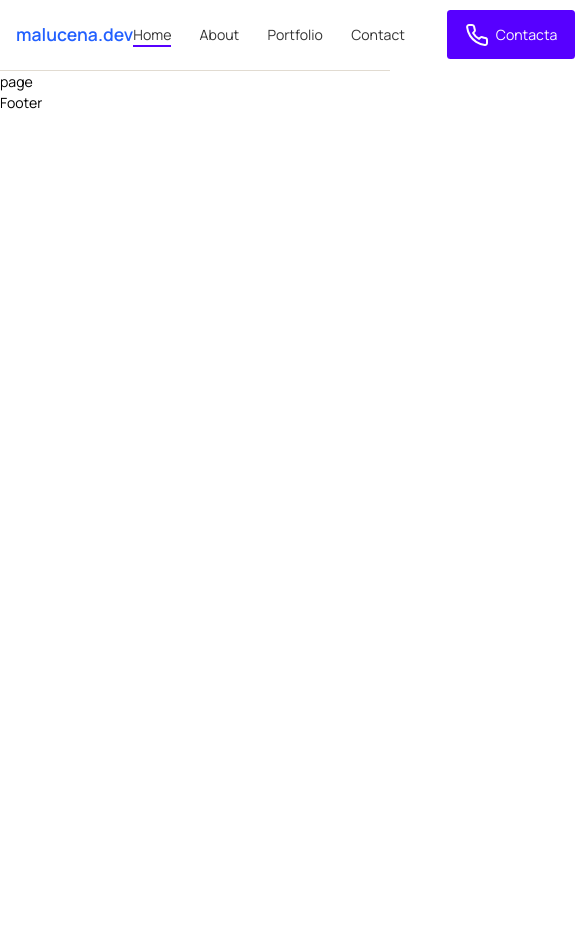
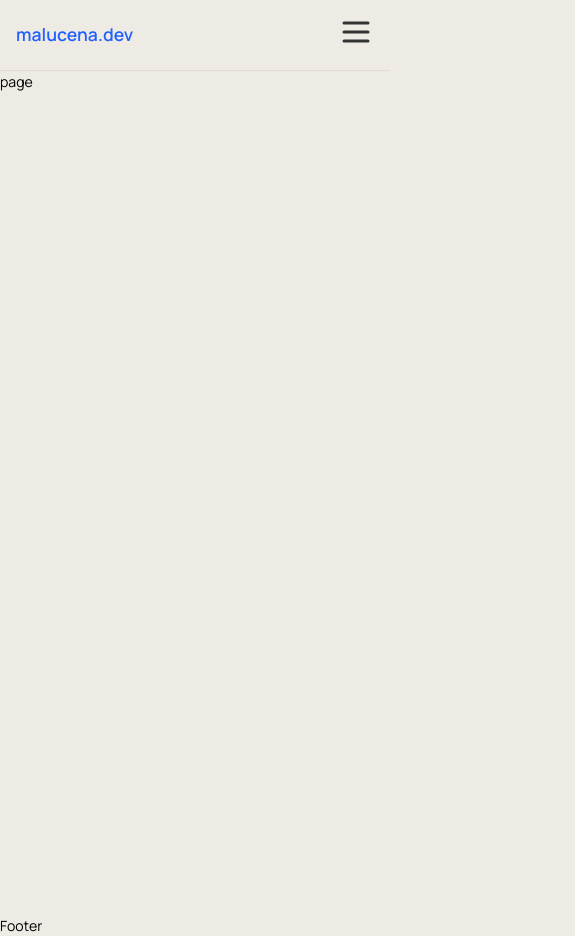
Before and after one commit to m4lucen4/portfolio, a Next.js app: page / in a window 390 px wide. Shown: the whole page, 575 px wide, since content can reach past the window. Before the commit the page ends 844 px from the top, so only its background shows below. Built offline with nearby package versions, Linux system fonts and the light colour scheme.

Commit message:
feat: mobile menu

```diff
--- a/app/(root)/layout.tsx
+++ b/app/(root)/layout.tsx
@@ -6,7 +6,7 @@ const layout = ({ children }: { children: React.ReactNode }) => {
   return (
     <>
       <Header />
-      {children}
+      <main className="min-h-screen">{children}</main>
       <Footer />
     </>
   );
--- a/app/layout.tsx
+++ b/app/layout.tsx
@@ -1,12 +1,12 @@
-import type { Metadata } from "next";
-import { Inter, Manrope } from "next/font/google";
-import "./globals.css";
+import type { Metadata } from 'next';
+import { Inter, Manrope } from 'next/font/google';
+import './globals.css';
 
-const manrope = Manrope({ subsets: ["latin"] });
+const manrope = Manrope({ subsets: ['latin'] });
 
 export const metadata: Metadata = {
-  title: "Portfolio malucena.dev",
-  description: "Development with Next.js and TypeScript",
+  title: 'Portfolio malucena.dev',
+  description: 'Development with Next.js and TypeScript',
 };
 
 export default function RootLayout({
@@ -15,8 +15,8 @@ export default function RootLayout({
   children: React.ReactNode;
 }>) {
   return (
-    <html lang="en">
-      <body className={manrope.className}>{children}</body>
+    <html lang="es">
+      <body className={`bg-peach-600 ${manrope.className}`}>{children}</body>
     </html>
   );
 }
--- a/components/Header.tsx
+++ b/components/Header.tsx
@@ -3,6 +3,7 @@ import Link from 'next/link';
 import React from 'react';
 import NavLink from './NavLink';
 import { Phone } from 'lucide-react';
+import MobileMenu from './MobileMenu';
 
 const Header = () => {
   return (
@@ -10,7 +11,7 @@ const Header = () => {
       <Link href="/">
         <h5 className="text-blue text-xl font-semibold">malucena.dev</h5>
       </Link>
-      <nav className="flex items-center gap-12">
+      <nav className="flex items-center gap-12 max-tablet:hidden">
         <ul className="flex item-center gap-8">
           {navLinks.map((link, index) => (
             <li key={index}>
@@ -23,6 +24,7 @@ const Header = () => {
           Contacta
         </Link>
       </nav>
+      <MobileMenu />
     </header>
   );
 };
--- /dev/null
+++ b/components/MobileMenu.tsx
@@ -0,0 +1,69 @@
+'use client';
+import { navLinks, socialLinks } from '@/constants';
+import { Menu, Phone, X } from 'lucide-react';
+import Link from 'next/link';
+import React, { useState } from 'react';
+import NavLink from './NavLink';
+
+const MobileMenu = () => {
+  const [isOpen, setIsOpen] = useState(false);
+  const toggleMenu = () => setIsOpen(!isOpen);
+  return (
+    <div className="tablet:hidden">
+      <button
+        className="text-grey-700 hover:text-purple transition-colors"
+        onClick={toggleMenu}
+      >
+        <Menu size={36} />
+      </button>
+      {/* Sidebar */}
+      <div
+        className={`w-full h-full flex flex-col bg-peach-600 fixed top-0 left-0 z-50 transtion-all duration-300 ease-in-out transform
+        ${isOpen ? 'translate-x-0' : '-translate-x-full'}
+        `}
+      >
+        <div className="flex w-full items-center justify-between h-20 max-width border-b border-peach">
+          <Link href="/">
+            <h5 className="text-blue text-xl font-semibold">malucena.dev</h5>
+          </Link>
+          <button
+            className="text-grey-700 hover:text-purple transition-colors"
+            onClick={toggleMenu}
+          >
+            <X size={36} />
+          </button>
+        </div>
+        <nav className="flex flex-col items-center justify-center flex-1 gap-10">
+          <ul className="flex item-center flex-col gap-5">
+            {navLinks.map((link, index) => (
+              <li key={index}>
+                <NavLink
+                  href={link.url}
+                  label={link.label}
+                  className="text-3xl"
+                />
+              </li>
+            ))}
+          </ul>
+          <Link href={'/contact'} className="btn btn-primary">
+            <Phone size={24} />
+            Contacta
+          </Link>
+        </nav>
+        <div className="w-full h-20 flex items-center justify-between max-width border-t border-peach">
+          {socialLinks.map((link, index) => (
+            <a
+              href={link.url}
+              className="text-grey-700 hover:text-purple transition-colors"
+              key={index}
+            >
+              {link.label}
+            </a>
+          ))}
+        </div>
+      </div>
+    </div>
+  );
+};
+
+export default MobileMenu;
```
Also changed, not shown: components/NavLink.tsx (+4 -6 lines).
